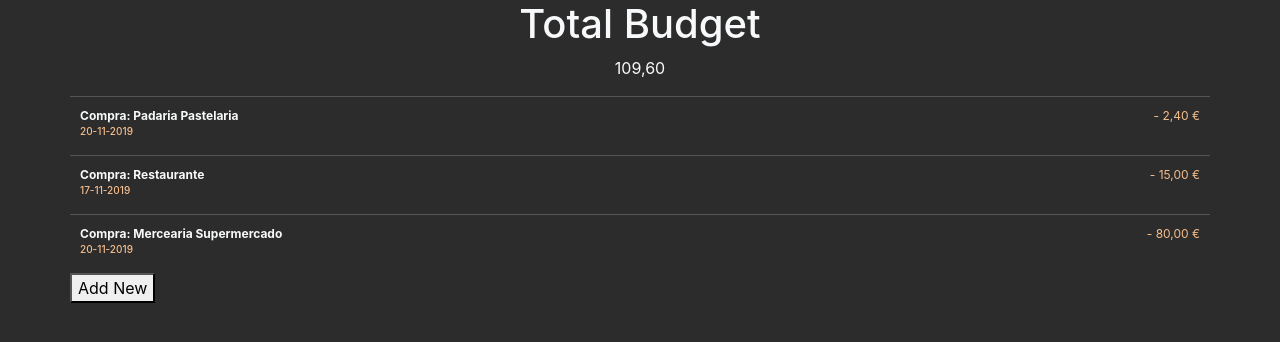
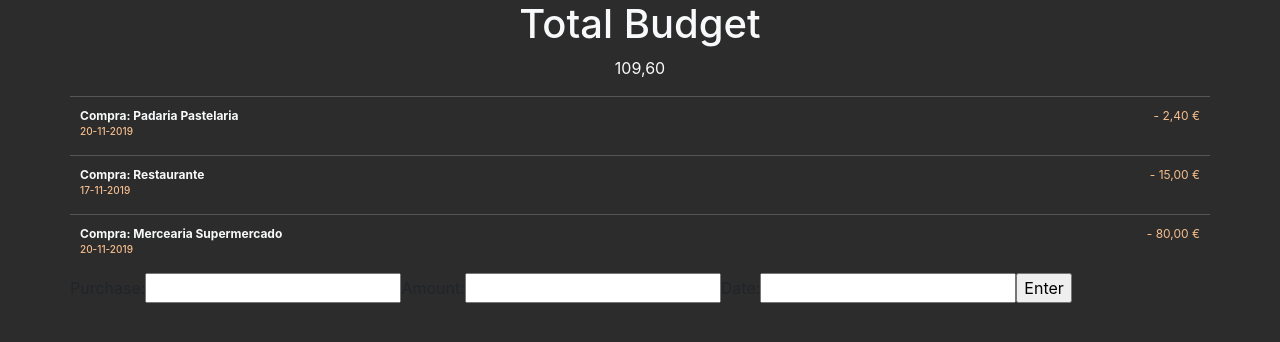
Before and after one commit to lurb3/money-app, a React (Create React App) app: page / in a window 1280 px wide. Shown: the top 342 px of the page. Built offline with nearby package versions, Linux system fonts and the light colour scheme.

Commit message:
Form attemp - failed

```diff
--- a/src/App.js
+++ b/src/App.js
@@ -9,15 +9,22 @@ import './App.css';
 
 function App() {
   const [budget, setBudget] = useState('109,60');
+
+  const [item, setItem] = useState('');
+  const [amount, setAmount] = useState('');
+  const [date, setDate] = useState('');
+
   const [purchases, setPurchase] = useState([
     { purchase: 'Padaria Pastelaria', amount: '2,40', date: '20-11-2019' },
     { purchase: 'Restaurante', amount: '15,00', date: '17-11-2019' },
     { purchase: 'Mercearia Supermercado', amount: '80,00', date: '20-11-2019' },
   ]);
 
-  const addPurchase = () => { // Add a new purchase to purchases array
-    const newPurchase = { purchase: 'Pneus Auto', amount: '150,00', date: '04-06-2019' };
-    setPurchase(oldPurchases => [...oldPurchases, newPurchase]);
+  const addPurchase = (event) => { // Add a new purchase to purchases array
+    /*const newPurchase = { purchase: 'Pneus Auto', amount: '150,00', date: '04-06-2019' };
+    setPurchase(oldPurchases => [...oldPurchases, newPurchase]);*/
+    event.preventDefault();
+    console.log({ item, amount, date });
   }
 
   return (
@@ -34,7 +41,17 @@ function App() {
         <Movements purchase={ purchase.purchase } amount={ purchase.amount } date={ purchase.date }/>
       ))}
 
-      <button onClick={ addPurchase }>Add New</button>
+      <form onSubmit={ addPurchase }>
+        <label>
+          Purchase:
+          <input type="text" name="item" value={item} onChange={ e => setPurchase(e.target.value) }/>
+        </label>
+        Amount:
+        <input type="text" name="amount" value={amount} onChange={ e => setAmount(e.target.value) } />
+        Date:
+        <input type="text" name="date" value={date} onChange={ e => setDate(e.target.value) } />
+        <input type="submit" value="Enter" />
+      </form>
 
     </div>
   </div>
```
